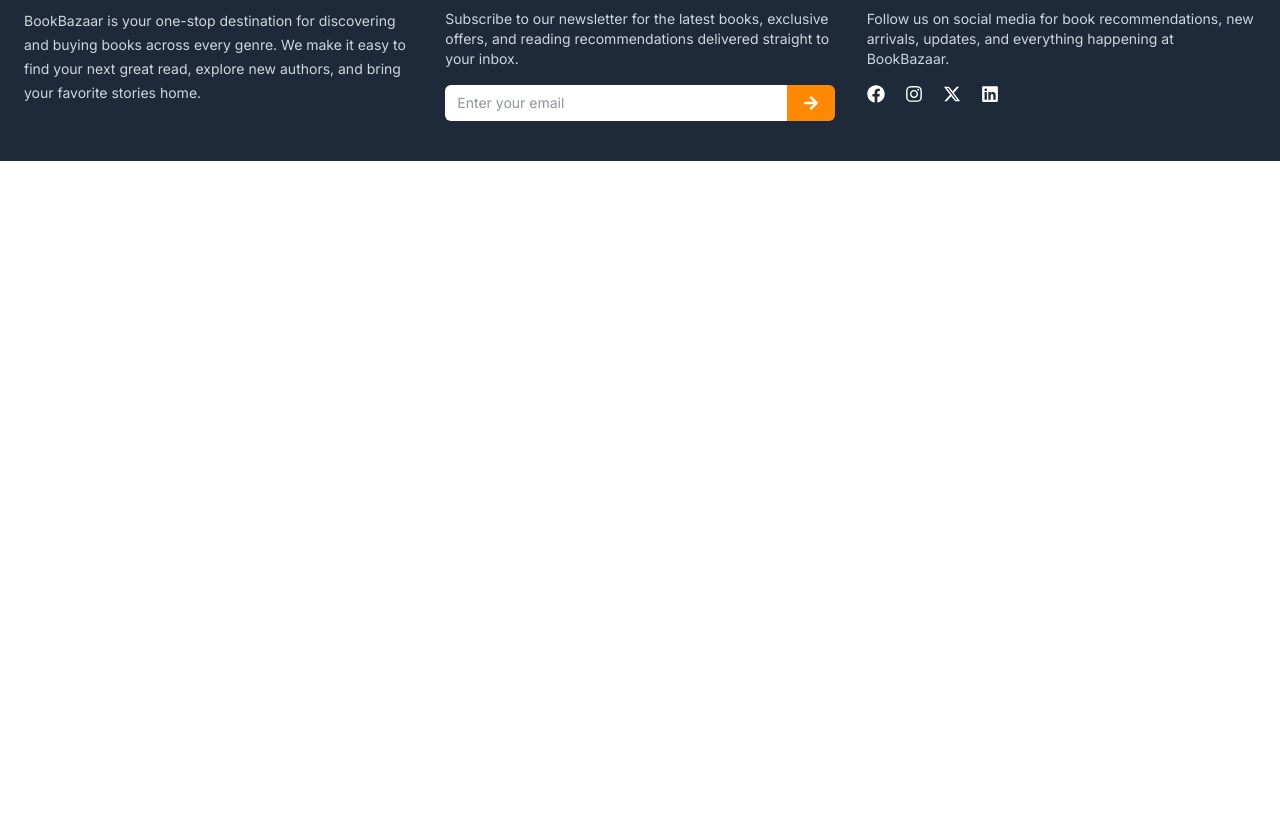
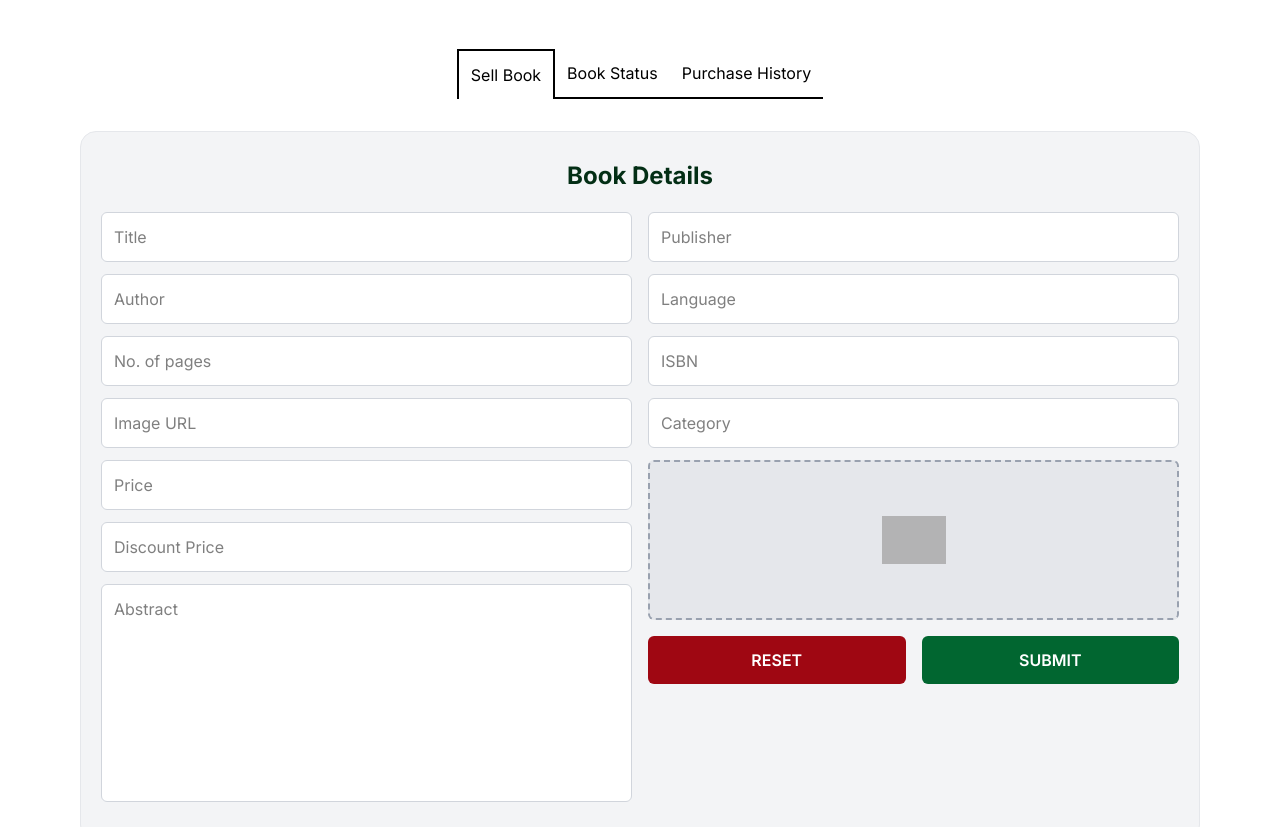
Before and after one commit to anirudht2025/bookbazaar, a React (Vite) app: page /profile in a window 1280 px wide. Shown: the part 880-1707 px from the top of the page. Before the commit the page ends 1041 px from the top, so only its background shows below. Built offline with nearby package versions, Linux system fonts and the light colour scheme; grey boxes are pictures that could not be loaded.

Commit message:
feat: update profile page

```diff
--- a/src/User/pages/Profile.jsx
+++ b/src/User/pages/Profile.jsx
@@ -7,12 +7,19 @@
 function Profile() {
   const [sidebar, setSidebar] = useState(false);
 
+  const [sellStatus, setSellStatus] = useState(true);
+  const [bookStatus, setBookStatus] = useState(false);
+  const [purchaseStatus, setPurchaseStatus] = useState(false);
+
+  const trueClass = "p-3 border-t-2 border-s-2 border-e-2";
+  const falseClass = "p-3 border-b-2";
+
   return (
     <div>
       <Header />
 
       {/* Profile */}
-      {sidebar && <ProfileUpdate />}
+      {sidebar && <ProfileUpdate setSidebar={setSidebar} />}
 
       <div className="w-full">
         {/* Profile Banner */}
@@ -52,6 +59,210 @@
         </div>
       </div>
 
+      <div className="w-full px-20 py-30">
+        {/* Toggle button group */}
+        <div className="flex justify-center">
+          <button
+            className={sellStatus ? trueClass : falseClass}
+            onClick={() => {
+              setSellStatus(true);
+              setBookStatus(false);
+              setPurchaseStatus(false);
+            }}
+          >
+            Sell Book
+          </button>
+          <button
+            className={bookStatus ? trueClass : falseClass}
+            onClick={() => {
+              setSellStatus(false);
+              setBookStatus(true);
+              setPurchaseStatus(false);
+            }}
+          >
+            Book Status
+          </button>
+          <button
+            className={purchaseStatus ? trueClass : falseClass}
+            onClick={() => {
+              setSellStatus(false);
+              setBookStatus(false);
+              setPurchaseStatus(true);
+            }}
+          >
+            Purchase History
+          </button>
+        </div>
+
+        {/* Content */}
+
+        <div className="mt-8 text-center">
+          {/* SELL BOOK */}
+          {sellStatus && (
+            <div className="rounded-2xl border border-gray-200 bg-gray-100 p-5">
+              <h1 className="mb-5 pt-2 text-center text-2xl font-bold text-green-950">
+                Book Details
+              </h1>
+
+              <div className="grid grid-cols-1 gap-4 md:grid-cols-2">
+                {/* Left Side */}
+                <div>
+                  <input
+                    type="text"
+                    placeholder="Title"
+                    className="mb-3 w-full rounded-md border border-gray-300 bg-white p-3 outline-none focus:border-2 focus:border-amber-500"
+                  />
+
+                  <input
+                    type="text"
+                    placeholder="Author"
+                    className="mb-3 w-full rounded-md border border-gray-300 bg-white p-3 outline-none focus:border-2 focus:border-amber-500"
+                  />
+
+                  <input
+                    type="text"
+                    placeholder="No. of pages"
+                    className="mb-3 w-full rounded-md border border-gray-300 bg-white p-3 outline-none focus:border-2 focus:border-amber-500"
+                  />
+
+                  <input
+                    type="text"
+                    placeholder="Image URL"
+                    className="mb-3 w-full rounded-md border border-gray-300 bg-white p-3 outline-none focus:border-2 focus:border-amber-500"
+                  />
+
+                  <input
+                    type="text"
+                    placeholder="Price"
+                    className="mb-3 w-full rounded-md border border-gray-300 bg-white p-3 outline-none focus:border-2 focus:border-amber-500"
+                  />
+
+                  <input
+                    type="text"
+                    placeholder="Discount Price"
+                    className="mb-3 w-full rounded-md border border-gray-300 bg-white p-3 outline-none focus:border-2 focus:border-amber-500"
+                  />
+
+                  <textarea
+                    placeholder="Abstract"
+                    rows="8"
+                    className="mb-3 w-full resize-none rounded-md border border-gray-300 bg-white p-3 outline-none focus:border-2 focus:border-amber-500"
+                  />
+                </div>
+
+                {/* Right Side */}
+                <div>
+                  <input
+                    type="text"
+                    placeholder="Publisher"
+                    className="mb-3 w-full rounded-md border border-gray-300 bg-white p-3 outline-none focus:border-2 focus:border-amber-500"
+                  />
+
+                  <input
+                    type="text"
+                    placeholder="Language"
+                    className="mb-3 w-full rounded-md border border-gray-300 bg-white p-3 outline-none focus:border-2 focus:border-amber-500"
+                  />
+
+                  <input
+                    type="text"
+                    placeholder="ISBN"
+                    className="mb-3 w-full rounded-md border border-gray-300 bg-white p-3 outline-none focus:border-2 focus:border-amber-500"
+                  />
+
+                  <input
+                    type="text"
+                    placeholder="Category"
+                    className="mb-3 w-full rounded-md border border-gray-300 bg-white p-3 outline-none focus:border-2 focus:border-amber-500"
+                  />
+
+                  {/* Book Image */}
+                  <label
+                    htmlFor="bookimgfile"
+                    className="mb-4 flex h-40 cursor-pointer items-center justify-center rounded-md border-2 border-dashed border-gray-400 bg-gray-200 transition hover:border-amber-500 hover:bg-amber-50"
+                  >
+                    <input type="file" className="hidden" id="bookimgfile" />
+
+                    <img
+                      src="https://cdn-icons-png.flaticon.com/512/126/126477.png"
+                      alt="Upload book"
+                      className="h-16 w-16 object-contain opacity-70"
+                    />
+                  </label>
+
+                  {/* Buttons */}
+                  <div className="flex justify-between gap-4">
+                    <button
+                      type="button"
+                      className="w-full rounded-md bg-red-800 px-4 py-3 font-semibold text-white transition hover:bg-red-900"
+                    >
+                      RESET
+                    </button>
+
+                    <button
+                      type="button"
+                      className="w-full rounded-md bg-green-800 px-4 py-3 font-semibold text-white transition hover:bg-green-900"
+                    >
+                      SUBMIT
+                    </button>
+                  </div>
+                </div>
+              </div>
+            </div>
+          )}
+
+          {/* BOOK STATUS */}
+          {bookStatus && (
+            <div className="p-2">
+              <div className="grid grid-cols-1 gap-4 border p-3 md:grid-cols-6">
+                {/* Book Details */}
+                <div className="md:col-span-5">
+                  <h1 className="text-xl font-bold">Harry Potter</h1>
+
+                  <h4 className="font-bold text-green-600">₹500</h4>
+
+                  <p className="mt-2 text-justify">
+                    Harry Potter is a young wizard who discovers his magical
+                    heritage and begins an exciting journey at Hogwarts School
+                    of Witchcraft and Wizardry. Along the way, he makes new
+                    friends, faces dangerous challenges, and uncovers secrets
+                    about his past. The story is filled with magic, friendship,
+                    adventure, and unforgettable moments.
+                  </p>
+
+                  {/* Status */}
+                  <div className="mt-3 flex items-center gap-4">
+                    <span className="rounded-md border-2 border-green-600 px-4 py-2 font-bold text-green-600">
+                      APPROVED
+                    </span>
+
+                    <span className="rounded-md border-2 border-amber-500 px-4 py-2 font-bold text-amber-500">
+                      PENDING
+                    </span>
+                  </div>
+                </div>
+
+                {/* Book Image */}
+                <div className="flex flex-col items-center gap-3 md:col-span-1">
+                  <img
+                    src="https://m.media-amazon.com/images/I/91A6EgLH+2L.jpg"
+                    alt="Harry Potter"
+                    className="h-40 w-full rounded-md object-cover"
+                  />
+
+                  <button className="w-full rounded-md bg-red-500 px-3 py-2 font-semibold text-white hover:bg-red-700">
+                    REMOVE
+                  </button>
+                </div>
+              </div>
+            </div>
+          )}
+
+          {/* PURCHASE HISTORY */}
+          {purchaseStatus && <h2>Purchase History</h2>}
+        </div>
+      </div>
+
       <Footer />
     </div>
   );
```
